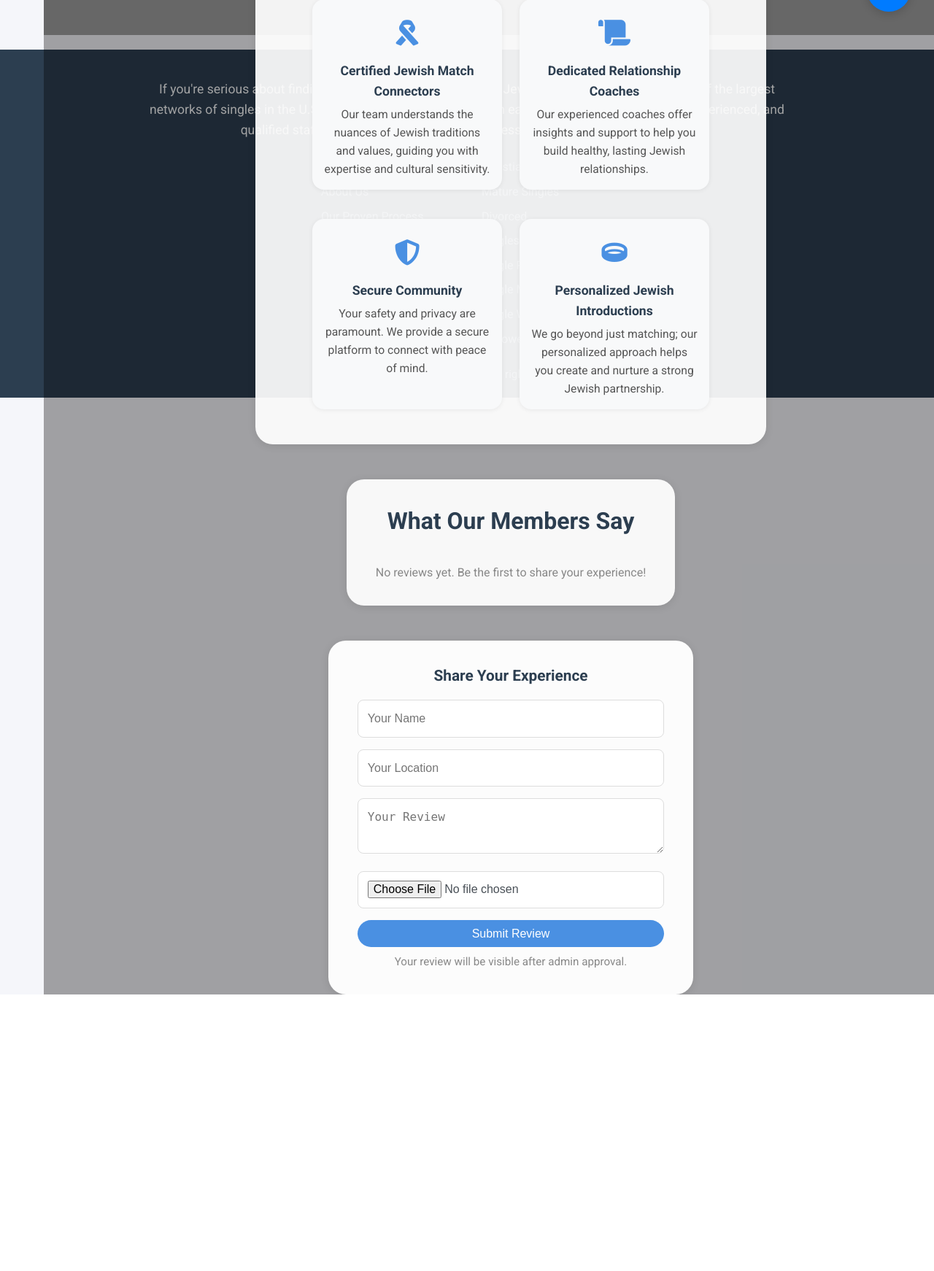
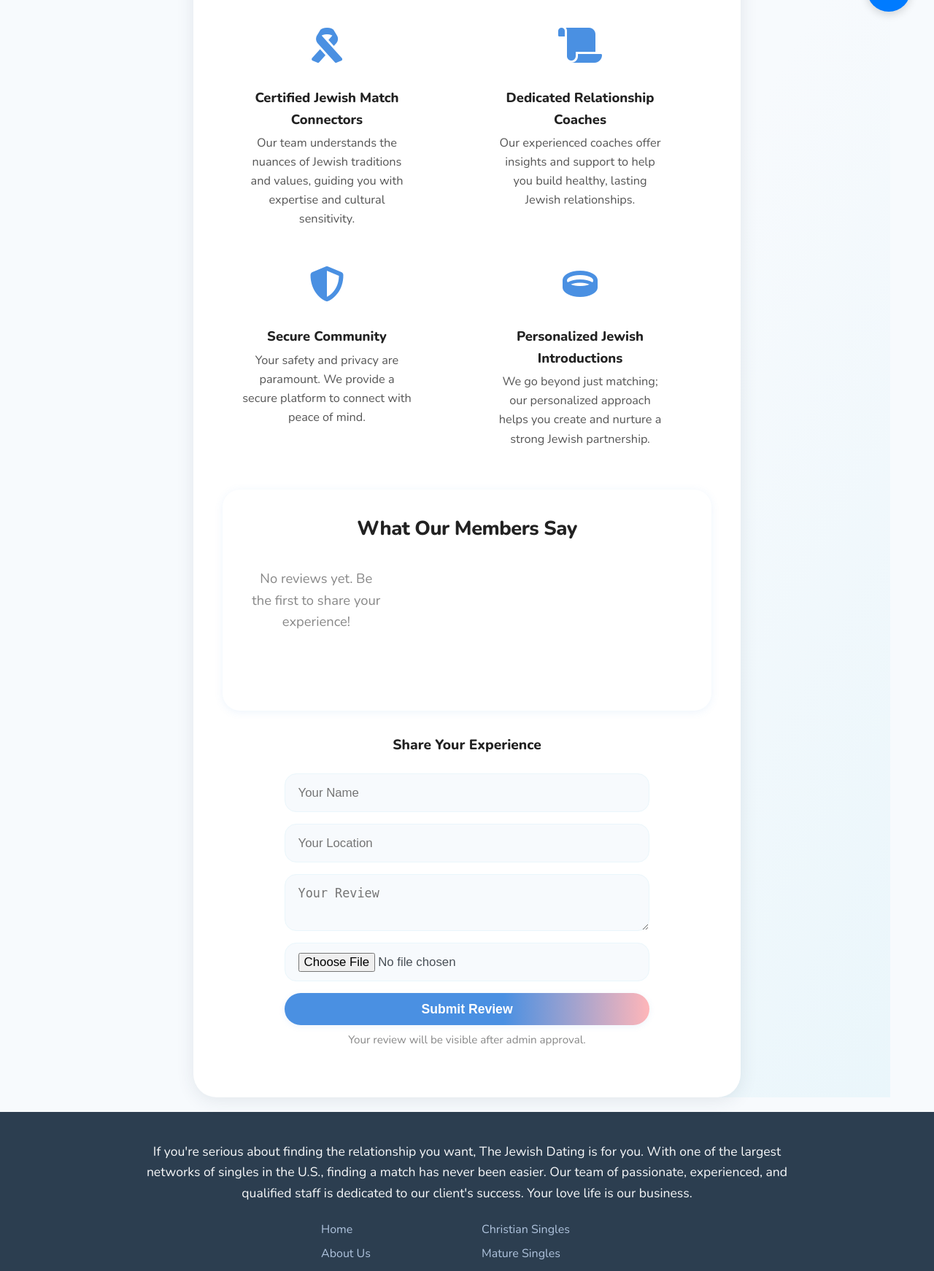
Before and after one commit to shittuay/jewish_dating_app, a Flask app: page / in a window 1280 px wide; the page is wider, and only the part inside the window is pictured. Shown: the part 752-2494 px from the top of that part at 73% size. Before the commit the page ends 2115 px from the top of that part, so only its background shows below. Run offline with Flask 3, Linux system fonts and the light colour scheme; data comes from the database, SQL or seed files in the repository; grey boxes are pictures that could not be loaded.

Commit message:
code update

```diff
--- a/static/style.css
+++ b/static/style.css
@@ -115,3 +115,140 @@
         height: 150px;
     }
 }
+
+/* Home Page Styles for Logged Out View */
+.home-hero {
+    position: relative; /* Needed for the overlay */
+    width: 100%;
+    /* Add padding to the bottom to ensure content is not hidden by the footer */
+    padding-bottom: 80px; /* Adjust as needed based on footer height */
+}
+
+.home-overlay {
+    /* Remove absolute positioning if it exists and causing overlap */
+    position: static; /* Or relative */
+    width: 100%;
+    /* Add padding to the top to avoid content being hidden by the fixed navbar */
+    padding-top: 80px; /* Adjust as needed based on navbar height */
+    display: flex; /* Use flexbox for vertical stacking */
+    flex-direction: column; /* Stack children vertically */
+    align-items: center; /* Center align the sections */
+}
+
+.home-overlay > * {
+    width: 100%; /* Ensure sections take full width */
+    max-width: 1000px; /* Optional: Limit max width for better readability */
+    margin-bottom: 2rem; /* Add space between sections */
+    padding: 0 15px; /* Add horizontal padding */
+}
+
+.home-overlay .home-title {
+    text-align: center;
+    margin-bottom: 1.5rem;
+}
+
+.home-overlay .home-btn {
+     margin-bottom: 2rem; /* Add space below the button */
+}
+
+.home-info-box,
+.reviews-section,
+.review-form-section {
+    background-color: #fff; /* Add background to sections for clarity */
+    border-radius: var(--border-radius);
+    box-shadow: var(--box-shadow);
+    padding: 2rem; /* Add internal padding */
+    margin-bottom: 2rem; /* Space between these sections */
+}
+
+.home-info-box .home-features {
+    display: grid;
+    grid-template-columns: repeat(auto-fit, minmax(250px, 1fr));
+    gap: 1.5rem;
+    margin-top: 1.5rem;
+}
+
+.home-info-box .feature {
+    text-align: center;
+}
+
+.home-info-box .feature-icon {
+    font-size: 3rem;
+    color: var(--primary-color);
+    margin-bottom: 1rem;
+    display: block;
+}
+
+.reviews-grid {
+    display: grid;
+    grid-template-columns: repeat(auto-fit, minmax(300px, 1fr));
+    gap: 1.5rem;
+    margin-top: 1.5rem;
+}
+
+.review-card {
+    background-color: var(--light-gray);
+    border-radius: var(--border-radius);
+    padding: 1.5rem;
+    box-shadow: 0 1px 3px rgba(0,0,0,0.08);
+}
+
+.review-card .review-text {
+    font-style: italic;
+    margin-bottom: 1rem;
+}
+
+.review-card .review-user {
+    display: flex;
+    align-items: center;
+    gap: 10px;
+    font-weight: 500;
+}
+
+.review-card .review-user img {
+    width: 40px;
+    height: 40px;
+    border-radius: 50%;
+    object-fit: cover;
+}
+
+.review-form {
+    display: flex;
+    flex-direction: column;
+    gap: 1rem;
+    margin-top: 1.5rem;
+}
+
+.review-form .form-control {
+    margin-bottom: 0; /* Remove default form-group margin */
+}
+
+.dashboard-hero {
+    min-height: 100vh;
+    /* Removed background gradient */
+    /* background: linear-gradient(135deg, #e0eafc 0%, #cfdef3 100%); */
+    display: flex;
+    align-items: center;
+    justify-content: center;
+}
+
+/* Styles for sections outside home-overlay */
+.reviews-section,
+.review-form-section {
+    max-width: 1000px; /* Match max-width of content in home-overlay */
+    margin: 2rem auto; /* Center the sections and add vertical space */
+    padding: 2rem; /* Add internal padding */
+    /* Removed background-color: #fff; */
+    /* Removed border-radius: var(--border-radius); */
+    /* Removed box-shadow: var(--box-shadow); */
+}
+
+/* Add padding to review-form-section content if needed after removing background padding */
+.review-form-section h3 {
+    margin-bottom: 1rem;
+}
+
+.review-form input,
+.review-form textarea {
+    margin-bottom: 1rem;
+}
--- a/templates/index.html
+++ b/templates/index.html
@@ -69,34 +69,36 @@
             <p>JewishMatch Connect is the smart dating choice for Jewish singles seeking meaningful relationships. If you're serious about finding a partner who shares your faith and values, JewishMatch Connect is for you. Our dedicated platform and personalized approach make finding your Jewish match easier than ever. Our team of passionate, experienced individuals is committed to your success. Your Jewish love story is our mission.</p>
             <div class="home-features">
                 <div class="feature">
-                    <span class="feature-icon"><i class="fas fa-ribbon"></i></span>
+                    <span class="feature-icon animated-icon"><i class="fas fa-ribbon"></i></span>
                     <strong>Certified Jewish Match Connectors</strong><br>
                     <span class="feature-desc">Our team understands the nuances of Jewish traditions and values, guiding you with expertise and cultural sensitivity.</span>
                 </div>
                 <div class="feature">
-                    <span class="feature-icon"><i class="fas fa-scroll"></i></span>
+                    <span class="feature-icon animated-icon"><i class="fas fa-scroll"></i></span>
                     <strong>Dedicated Relationship Coaches</strong><br>
                     <span class="feature-desc">Our experienced coaches offer insights and support to help you build healthy, lasting Jewish relationships.</span>
                 </div>
                 <div class="feature">
-                    <span class="feature-icon"><i class="fas fa-shield-alt"></i></span>
+                    <span class="feature-icon animated-icon"><i class="fas fa-shield-alt"></i></span>
                     <strong>Secure Community</strong><br>
                     <span class="feature-desc">Your safety and privacy are paramount. We provide a secure platform to connect with peace of mind.</span>
                 </div>
                 <div class="feature">
-                    <span class="feature-icon"><i class="fas fa-ring"></i></span>
+                    <span class="feature-icon animated-icon"><i class="fas fa-ring"></i></span>
                     <strong>Personalized Jewish Introductions</strong><br>
                     <span class="feature-desc">We go beyond just matching; our personalized approach helps you create and nurture a strong Jewish partnership.</span>
                 </div>
             </div>
-        </div>
-        <!-- Reviews Section -->
+
+            <!-- Reviews Section - Swiper Slider -->
             <div class="reviews-section">
                 <h2>What Our Members Say</h2>
-            <div class="reviews-grid">
+                <div class="swiper">
+                    <div class="swiper-wrapper">
                         {% for review in reviews %}
+                        <div class="swiper-slide">
                             <div class="review-card">
-                    <p class="review-text">“{{ review['review_text'] }}”</p>
+                                <p class="review-text">"{{ review['review_text'] }}"</p>
                                 <div class="review-user">
                                     {% if review['photo'] %}
                                     <img src="{{ url_for('static', filename='uploads/' + review['photo']) }}" alt="{{ review['name'] }}">
@@ -106,13 +108,19 @@
                                     <span>{{ review['name'] }}{% if review['location'] %}, {{ review['location'] }}{% endif %}</span>
                                 </div>
                             </div>
+                        </div>
                         {% else %}
+                        <div class="swiper-slide">
                             <p style="color:#888;">No reviews yet. Be the first to share your experience!</p>
+                        </div>
                         {% endfor %}
                     </div>
+                    <div class="swiper-pagination"></div>
                 </div>
-        <!-- Review Submission Form -->
-        <div class="review-form-section">
+            </div>
+
+            <!-- Review Submission Form - Moved inside home-info-box -->
+            <div class="review-form-section" style="margin-top: 2rem; background: transparent; box-shadow: none; padding: 0;">
                 <h3>Share Your Experience</h3>
                 <form action="{{ url_for('submit_review') }}" method="post" enctype="multipart/form-data" class="review-form">
                     <input type="text" name="name" placeholder="Your Name" required class="form-control">
@@ -125,266 +133,143 @@
             </div>
         </div>
     </div>
+</div>
 {% endif %}
 {% endblock %}
 
 {% block extra_css %}
+<link rel="stylesheet" href="https://cdn.jsdelivr.net/npm/swiper@11/swiper-bundle.min.css" />
+<link href="https://fonts.googleapis.com/css2?family=Nunito:wght@400;600;800&display=swap" rel="stylesheet">
 <style>
-.dashboard-layout-with-adverts {
-    display: flex;
-    flex-direction: row;
-    justify-content: center;
-    align-items: flex-start;
-    gap: 2rem;
+body {
+    background: #f7fafd;
+    font-family: 'Nunito', 'Roboto', Arial, sans-serif;
+    color: #222;
 }
-.side-advert {
-    width: 140px;
-    min-width: 120px;
-    max-width: 160px;
-    display: flex;
-    flex-direction: column;
-    align-items: center;
-    position: sticky;
-    top: 100px;
-    z-index: 10;
-}
-.side-advert-img {
-    width: 100%;
-    height: 420px;
-    object-fit: cover;
-    border-radius: 18px;
-    box-shadow: 0 4px 16px rgba(0,0,0,0.10);
-    margin-bottom: 1rem;
-    transition: transform 0.18s, box-shadow 0.18s;
-}
-.side-advert-img:hover {
-    transform: scale(1.04) translateY(-4px);
-    box-shadow: 0 8px 32px rgba(0,0,0,0.13);
-}
-@media (max-width: 1200px) {
-    .dashboard-layout-with-adverts {
-        gap: 1rem;
-    }
-    .side-advert {
-        width: 90px;
-        min-width: 80px;
-    }
-    .side-advert-img {
-        height: 260px;
-    }
-}
-@media (max-width: 991px) {
-    .side-advert {
-        display: none !important;
-    }
-    .dashboard-layout-with-adverts {
-        flex-direction: column;
-        align-items: stretch;
-    }
-}
-.dashboard-hero {
-    min-height: 100vh;
-    background: linear-gradient(135deg, #e0eafc 0%, #cfdef3 100%);
+.home-hero {
+    min-height: calc(100vh - 220px);
+    background: linear-gradient(120deg, #f7fafd 60%, #eaf6fb 100%);
     display: flex;
     align-items: center;
     justify-content: center;
-}
-.dashboard-card {
-    background: #fff;
-    border-radius: 2rem;
-    box-shadow: 0 8px 32px rgba(44,62,80,0.12);
-    padding: 2.5rem 2rem;
-    max-width: 700px;
-    width: 100%;
-}
-.dashboard-header {
-    text-align: center;
-    margin-bottom: 2.5rem;
-}
-.dashboard-avatar {
-    width: 90px;
-    height: 90px;
-    border-radius: 50%;
-    object-fit: cover;
-    margin-bottom: 1rem;
-    border: 3px solid #4a90e2;
-}
-.dashboard-header h1 {
-    font-size: 2.2rem;
-    font-weight: 700;
-    margin-bottom: 0.5rem;
-}
-.dashboard-header .dashboard-subtitle {
-    color: #4a90e2;
-    font-size: 1.1rem;
-    margin-bottom: 0;
-}
-.dashboard-actions {
-    display: flex;
-    flex-wrap: wrap;
-    gap: 1.5rem;
-    justify-content: center;
-}
-.dashboard-action-card {
-    background: #f8f9fa;
-    border-radius: 1.2rem;
-    box-shadow: 0 2px 8px rgba(44,62,80,0.07);
-    padding: 1.5rem 1rem;
-    text-align: center;
-    flex: 1 1 220px;
-    min-width: 200px;
-    max-width: 240px;
-    transition: box-shadow 0.2s, transform 0.2s;
-}
-.dashboard-action-card:hover {
-    box-shadow: 0 6px 24px rgba(44,62,80,0.15);
-    transform: translateY(-4px) scale(1.03);
-}
-.dashboard-action-card i {
-    font-size: 2.2rem;
-    color: #4a90e2;
-    margin-bottom: 0.7rem;
-}
-.dashboard-action-card h3 {
-    font-size: 1.15rem;
-    font-weight: 600;
-    margin-bottom: 0.5rem;
-}
-.dashboard-action-card p {
-    color: #555;
-    font-size: 0.98rem;
-    margin-bottom: 1rem;
-}
-.btn-primary {
-    background: #4a90e2;
-    border: none;
-    color: #fff;
-    border-radius: 2rem;
-    padding: 0.6rem 1.5rem;
-    font-weight: 500;
-    font-size: 1rem;
-    transition: background 0.2s;
-}
-.btn-primary:hover {
-    background: #357abd;
-}
-@media (max-width: 900px) {
-    .dashboard-actions { flex-direction: column; gap: 1rem; }
-}
-.home-hero {
-    position: relative;
-    width: 100vw;
-    min-height: 90vh;
-    background: url('{{ url_for('static', filename='home_bg.jpg') }}') center center/cover no-repeat;
-    display: flex;
-    align-items: center;
-    justify-content: center;
+    padding: 0;
 }
 .home-overlay {
-    background: rgba(0,0,0,0.35);
     width: 100vw;
-    min-height: 90vh;
-    position: absolute;
-    top: 0; left: 0;
     display: flex;
     flex-direction: column;
     align-items: center;
     justify-content: center;
+    background: none;
+    padding: 0;
 }
 .home-title {
-    color: #fff;
-    font-size: 3rem;
-    font-weight: 700;
+    color: #222;
+    font-size: 3.2rem;
+    font-weight: 800;
     text-align: center;
-    margin-bottom: 2rem;
-    text-shadow: 0 2px 8px rgba(0,0,0,0.3);
+    margin-bottom: 1.5rem;
+    letter-spacing: -1px;
 }
 .home-btn {
-    background: #c0392b;
+    background: linear-gradient(90deg, #4a90e2 60%, #ffb6b9 100%);
     color: #fff;
     padding: 1rem 2.5rem;
-    border-radius: 2rem;
-    font-size: 1.5rem;
-    font-weight: 500;
+    border-radius: 2.5rem;
+    font-size: 1.4rem;
+    font-weight: 700;
     text-decoration: none;
-    transition: background 0.2s;
-    box-shadow: 0 2px 8px rgba(0,0,0,0.2);
-    margin-bottom: 2rem;
+    box-shadow: 0 4px 16px rgba(74,144,226,0.10);
+    border: none;
+    transition: background 0.2s, transform 0.2s, box-shadow 0.2s;
+    margin-bottom: 2.5rem;
+    display: inline-block;
 }
 .home-btn:hover {
-    background: #a93226;
+    background: linear-gradient(90deg, #357abd 60%, #ffb6b9 100%);
+    transform: translateY(-2px) scale(1.04);
+    box-shadow: 0 8px 32px rgba(74,144,226,0.13);
 }
 .home-info-box {
-    background: rgba(255,255,255,0.92);
-    border-radius: 1.5rem;
-    padding: 2rem 2.5rem;
-    max-width: 700px;
+    background: #fff;
+    border-radius: 2rem;
+    padding: 2.5rem 2.5rem 2rem 2.5rem;
+    max-width: 750px;
     margin: 2rem auto 0 auto;
-    box-shadow: 0 2px 12px rgba(0,0,0,0.10);
+    box-shadow: 0 4px 24px rgba(44,62,80,0.10);
     text-align: center;
+    position: relative;
 }
 .home-info-box h2 {
-    color: #2c3e50;
-    font-size: 2rem;
-    margin-bottom: 1rem;
-    font-weight: 700;
+    color: #222;
+    font-size: 2.1rem;
+    margin-bottom: 1.2rem;
+    font-weight: 800;
+    letter-spacing: -0.5px;
 }
 .home-info-box p {
-    color: #333;
-    font-size: 1.1rem;
-    margin-bottom: 2rem;
+    color: #555;
+    font-size: 1.15rem;
+    margin-bottom: 2.2rem;
 }
 .home-features {
     display: flex;
     flex-wrap: wrap;
-    gap: 1.5rem;
+    gap: 2rem;
     justify-content: center;
+    margin-bottom: 2.5rem;
 }
 .feature {
     flex: 1 1 220px;
-    min-width: 200px;
-    max-width: 260px;
-    background: #f8f9fa;
-    border-radius: 1rem;
-    padding: 1.2rem 1rem 1rem 1rem;
+    min-width: 220px;
+    max-width: 270px;
+    background: none;
+    border: none;
+    border-radius: 0;
+    box-shadow: none;
+    padding: 0 1.2rem 0 1.2rem;
     margin-bottom: 1rem;
-    box-shadow: 0 1px 6px rgba(0,0,0,0.07);
     text-align: center;
+    transition: none;
+    margin-right: 0.5rem;
+    margin-left: 0.5rem;
+}
+.feature:hover {
+    box-shadow: 0 8px 32px rgba(74,144,226,0.13);
+    transform: translateY(-4px) scale(1.03);
+    border-color: #4a90e2;
 }
 .feature-icon {
-    font-size: 2.2rem;
+    font-size: 2.5rem;
     color: #4a90e2;
-    margin-bottom: 0.5rem;
+    margin-bottom: 0.7rem;
     display: block;
 }
 .feature strong {
-    color: #2c3e50;
-    font-size: 1.1rem;
+    color: #222;
+    font-size: 1.15rem;
+    font-weight: 700;
 }
 .feature-desc {
     color: #555;
-    font-size: 0.98rem;
+    font-size: 1.02rem;
     display: block;
     margin-top: 0.3rem;
 }
-@media (max-width: 900px) {
-    .home-info-box { padding: 1.2rem 0.5rem; }
-    .home-features { flex-direction: column; gap: 0.5rem; }
-}
 .reviews-section {
-    margin: 3rem auto 0 auto;
+    margin: 2.5rem auto 0 auto;
     max-width: 900px;
-    background: rgba(255,255,255,0.92);
+    background: #fff;
     border-radius: 1.5rem;
     padding: 2rem 2.5rem;
-    box-shadow: 0 2px 12px rgba(0,0,0,0.10);
+    box-shadow: 0 2px 12px rgba(74,144,226,0.10);
     text-align: center;
 }
 .reviews-section h2 {
-    color: #2c3e50;
-    font-size: 2rem;
+    color: #222;
+    font-size: 1.7rem;
     margin-bottom: 2rem;
-    font-weight: 700;
+    font-weight: 800;
 }
 .reviews-grid {
     display: flex;
@@ -393,19 +278,27 @@
     justify-content: center;
 }
 .review-card {
-    background: #f8f9fa;
-    border-radius: 1rem;
+    background: #f7fafd;
+    border-radius: 1.2rem;
     padding: 1.5rem 1rem 1rem 1rem;
-    box-shadow: 0 1px 6px rgba(0,0,0,0.07);
+    box-shadow: 0 1px 6px rgba(74,144,226,0.07);
     max-width: 260px;
     min-width: 200px;
     text-align: center;
     flex: 1 1 220px;
+    border: 1.5px solid #eaf6fb;
+    transition: box-shadow 0.2s, transform 0.2s;
+}
+.review-card:hover {
+    box-shadow: 0 8px 32px rgba(74,144,226,0.13);
+    transform: translateY(-4px) scale(1.03);
+    border-color: #4a90e2;
 }
 .review-text {
     font-style: italic;
-    color: #333;
+    color: #4a90e2;
     margin-bottom: 1rem;
+    font-size: 1.08rem;
 }
 .review-user {
     display: flex;
@@ -421,27 +314,114 @@
     border: 2px solid #4a90e2;
 }
 .review-user span {
-    color: #2c3e50;
-    font-weight: 500;
+    color: #222;
+    font-weight: 600;
 }
 .review-form-section {
-    margin: 3rem auto 0 auto;
+    margin: 2.5rem auto 0 auto;
     max-width: 500px;
-    background: rgba(255,255,255,0.97);
+    background: #fff;
     border-radius: 1.5rem;
     padding: 2rem 2.5rem;
-    box-shadow: 0 2px 12px rgba(0,0,0,0.10);
+    box-shadow: 0 2px 12px rgba(74,144,226,0.10);
     text-align: center;
 }
 .review-form-section h3 {
-    color: #2c3e50;
-    font-size: 1.3rem;
+    color: #222;
+    font-size: 1.2rem;
     margin-bottom: 1rem;
     font-weight: 700;
 }
 .review-form input,
 .review-form textarea {
     margin-bottom: 1rem;
+    border-radius: 1rem;
+    border: 1.5px solid #eaf6fb;
+    background: #f7fafd;
+    font-size: 1.05rem;
+    padding: 0.8rem 1.1rem;
+    transition: border-color 0.2s, box-shadow 0.2s;
+}
+.review-form input:focus,
+.review-form textarea:focus {
+    border-color: #4a90e2;
+    box-shadow: 0 0 0 0.12rem rgba(74,144,226,0.10);
+    outline: none;
+}
+.btn-primary {
+    background: linear-gradient(90deg, #4a90e2 60%, #ffb6b9 100%);
+    color: #fff;
+    border-radius: 2rem;
+    padding: 0.7rem 2rem;
+    font-weight: 700;
+    font-size: 1.1rem;
+    border: none;
+    box-shadow: 0 2px 8px rgba(74,144,226,0.10);
+    transition: background 0.2s, transform 0.2s, box-shadow 0.2s;
+}
+.btn-primary:hover {
+    background: linear-gradient(90deg, #357abd 60%, #ffb6b9 100%);
+    transform: translateY(-2px) scale(1.04);
+    box-shadow: 0 8px 32px rgba(74,144,226,0.13);
+}
+@media (max-width: 900px) {
+    .home-info-box { padding: 1.2rem 0.5rem; }
+    .home-features { flex-direction: column; gap: 1.2rem; }
+}
+.animated-icon {
+    display: inline-block;
+    transition: transform 0.3s cubic-bezier(.68,-0.55,.27,1.55);
+}
+.animated-icon:hover {
+    transform: scale(1.18) rotate(-8deg);
+    animation: icon-bounce 0.7s;
+}
+@keyframes icon-bounce {
+    0% { transform: scale(1) translateY(0); }
+    30% { transform: scale(1.2) translateY(-8px); }
+    50% { transform: scale(0.95) translateY(2px); }
+    70% { transform: scale(1.05) translateY(-4px); }
+    100% { transform: scale(1) translateY(0); }
+}
+/* Swiper custom styles */
+.swiper {
+    width: 100%;
+    padding-bottom: 2.5rem;
+}
+.swiper-slide {
+    display: flex;
+    justify-content: center;
+    align-items: stretch;
+    height: auto;
+}
+.swiper-pagination-bullet {
+    background: #4a90e2;
+    opacity: 0.5;
+}
+.swiper-pagination-bullet-active {
+    background: #ffb6b9;
+    opacity: 1;
 }
 </style>
 {% endblock %}
+
+{% block extra_js %}
+<script src="https://cdn.jsdelivr.net/npm/swiper@11/swiper-bundle.min.js"></script>
+<script>
+document.addEventListener('DOMContentLoaded', function() {
+    new Swiper('.swiper', {
+        slidesPerView: 1,
+        spaceBetween: 30,
+        loop: true,
+        pagination: {
+            el: '.swiper-pagination',
+            clickable: true,
+        },
+        breakpoints: {
+            700: { slidesPerView: 2 },
+            1100: { slidesPerView: 3 }
+        }
+    });
+});
+</script>
+{% endblock %}
--- a/templates/login.html
+++ b/templates/login.html
@@ -6,8 +6,7 @@
 <div class="container">
     <h1 style="text-align: center; margin-bottom: 2rem;">Welcome Back</h1>
 
-    <div class="card">
-        <form action="{{ url_for('login') }}" method="POST">
+    <form action="{{ url_for('login') }}" method="POST" style="max-width: 400px; margin: 0 auto;">
         <div class="form-group">
             <label for="username" class="form-label">Username</label>
             <input type="text" id="username" name="username" class="form-control" required>
@@ -22,7 +21,6 @@
             <button type="submit" class="btn btn-primary" style="min-width: 200px;">Log In</button>
         </div>
     </form>
-    </div>
 
     <div style="text-align: center; margin-top: 2rem;">
         Don't have an account? <a href="{{ url_for('register') }}" class="btn btn-primary" style="margin-left: 1rem;">Register</a>
```
Also changed, not shown: requirements.txt (+7 -0 lines), templates/register.html (+119 -11 lines). Lines whose indentation alone changed are shown as unchanged.
